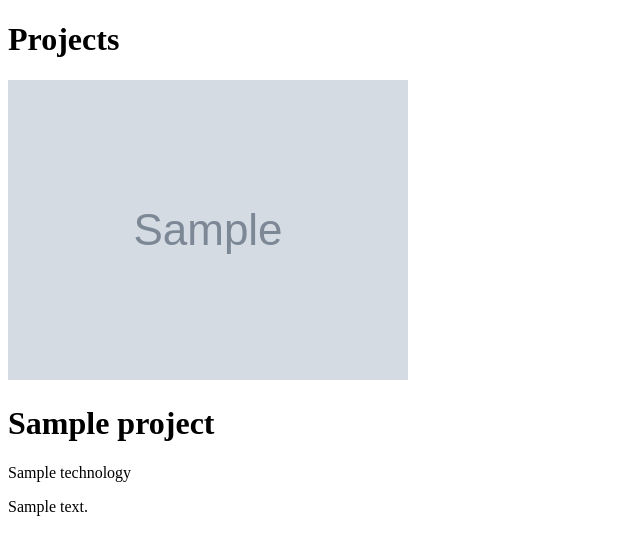
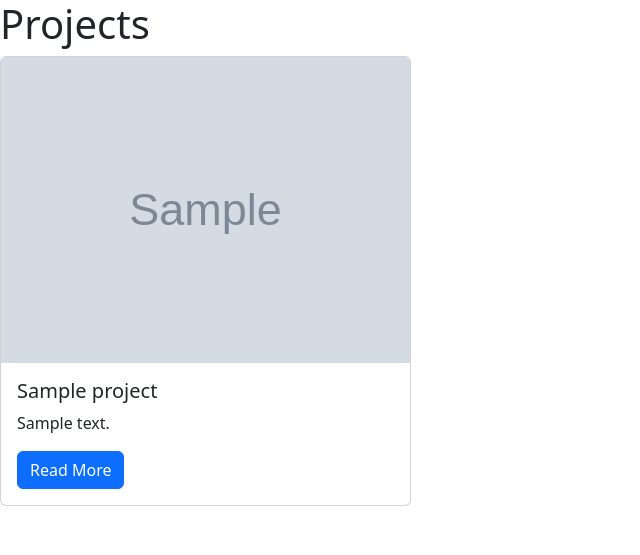
Before and after one commit to dubiza/django-portfolio, a Django app: template projects/templates/projects/all_projects.html in a window 1280 px wide. Shown: the top 555 px of the page, without its empty margins (0-640 px from the left). Run offline with Django 5.2, Linux system fonts and the light colour scheme; the template is opened without the code that fills it: most values are stand-ins (such as "Sample title", 1, 10 or a date in 2020); grey boxes marked "Sample" are stand-in pictures; parts of the project's set-up code (start-up, migrations or seed data) failed here and were passed over.

Commit message:
Update view with styling

```diff
--- a/projects/templates/projects/all_projects.html
+++ b/projects/templates/projects/all_projects.html
@@ -1,18 +1,33 @@
 {% load static %}
 <!DOCTYPE html>
 <html lang="en">
+
 <head>
   <meta charset="UTF-8">
   <meta name="viewport" content="width=device-width, initial-scale=1.0">
   <title>Projects</title>
+  <link href="https://cdn.jsdelivr.net/npm/bootstrap@5.3.3/dist/css/bootstrap.min.css" rel="stylesheet"
+    integrity="sha384-QWTKZyjpPEjISv5WaRU9OFeRpok6YctnYmDr5pNlyT2bRjXh0JMhjY6hW+ALEwIH" crossorigin="anonymous">
 </head>
+
 <body>
   <h1>Projects</h1>
-  {% for project in projects %}
-    <img src="{% static project.image %}" alt="{{ project.title }}">
-    <h1>{{ project.title }}</h1>
-    <p>{{ project.technology }}</p>
-    <p>{{ project.description }}</p>
-  {% endfor %}
+  <div class="row">
+    {% for project in projects %}
+    <div class="col-md-4">
+      <div class="card mb-2">
+        <img class="card-img-top" src="{% static project.image %}">
+        <div class="card-body">
+          <h5 class="card-title">{{ project.title }}</h5>
+          <p class="card-text">{{ project.description }}</p>
+          <a href="#" class="btn btn-primary">
+            Read More
+          </a>
+        </div>
+      </div>
+    </div>
+    {% endfor %}
+  </div>
 </body>
+
 </html>
```
